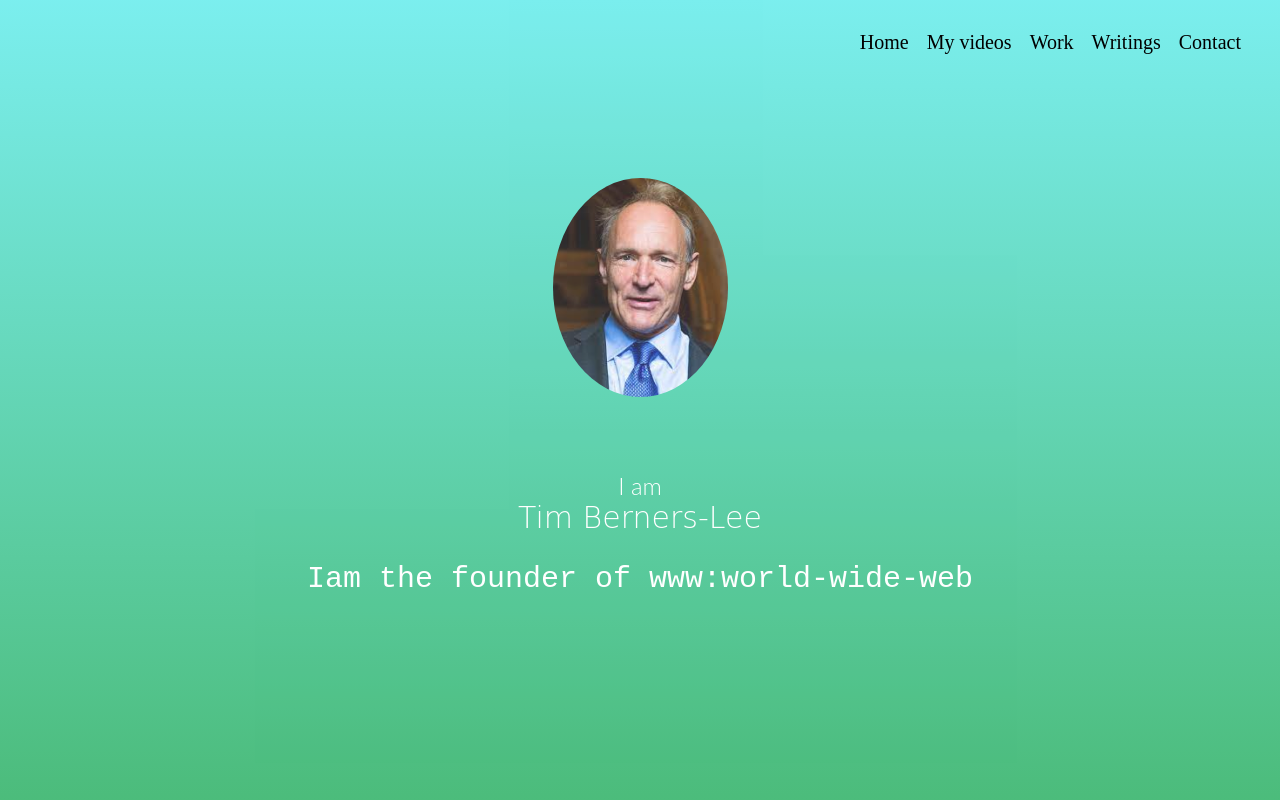
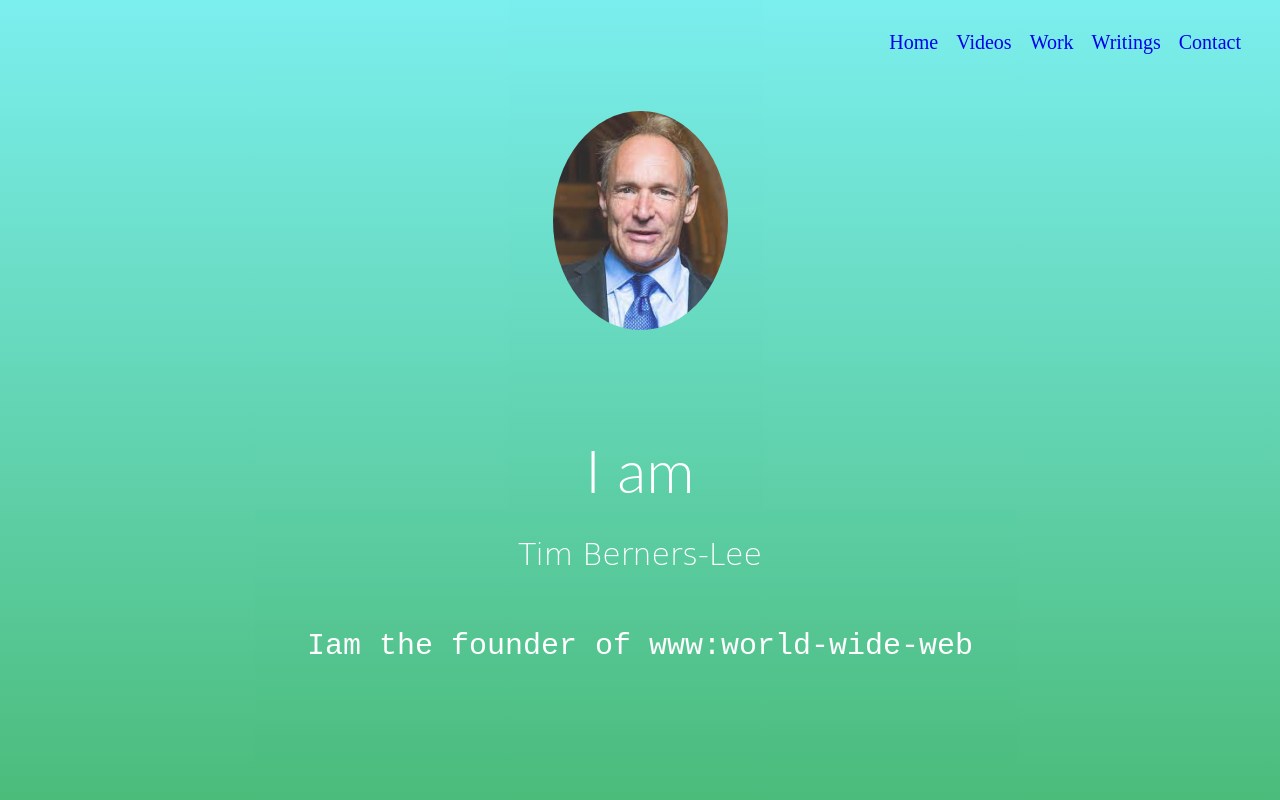
Before and after one commit to nikhil937/Tim-berners-lee, a plain HTML site: page index.html in a window 1280 px wide. Shown: the top 800 px of the page. Drawn offline with Linux system fonts and the light colour scheme; a web font is replaced by a local one.

Commit message:
Add files via upload

```diff
--- a/index.html
+++ b/index.html
@@ -10,11 +10,11 @@
 
 <body>
     <ul class="menu">
-    <li class="links">Home</li>
-    <li class="links">My videos</li>
-    <li class="links">Work</li>
-    <li class="links">Writings</li>
-    <li class="links">Contact</li>
+    <li class="links"><a href="#welcome">Home</a></li>
+    <li class="links"><a href="#videos">Videos</a></li>
+    <li class="links"><a href="#work">Work</a></li>
+    <li class="links"><a href="#writings">Writings</a></li>
+    <li class="links"><a href="#contact">Contact</a></li>
 
     </ul>
 
@@ -33,6 +33,32 @@
 
             Berners-Lee is the director of the World Wide Web Consortium (W3C) which oversees the continued development of the Web. He is also the founder of the World Wide Web Foundation and is a senior researcher and holder of the 3Com founders chair at the MIT Computer Science and Artificial Intelligence Laboratory (CSAIL).[12] He is a director of the Web Science Research Initiative (WSRI)[13] and a member of the advisory board of the MIT Center for Collective Intelligence.[14][15] In 2011, he was named as a member of the board of trustees of the Ford Foundation.[16] He is a founder and president of the Open Data Institute and is currently an advisor at social network MeWe.</p>
     </section>
+
+    <section id ="videos">
+      <h1>Videos
+        </h1>
+        <div class="line"></div>
+        <br>
+        <iframe width="1280" height="723" src="https://www.youtube.com/embed/OM6XIICm_qo" title="YouTube video player" frameborder="0" allow="accelerometer; autoplay; clipboard-write; encrypted-media; gyroscope; picture-in-picture" allowfullscreen></iframe>
+        <br>
+        <br>
+        <iframe width="1280" height="720" src="https://www.youtube.com/embed/DmEEyr4et48" title="YouTube video player" frameborder="0" allow="accelerometer; autoplay; clipboard-write; encrypted-media; gyroscope; picture-in-picture" allowfullscreen></iframe>
+    </section>
+    <section id ="work">
+        <h1>Work</h1>
+        <div class="line"></div>
+        <br>
+        <iframe width="900" height="1000" src="https://en.wikipedia.org/wiki/Tim_Berners-Lee#Career_and_research"frame-border="0" allowfullscreen></iframe>
+    </section>
+    <section id ="writings">
+      <h1>Writings
+        </h1>
+        <div class="line"></div>
+        <br>
+        <a class="article" href="https://webfoundation.org/2019/03/web-birthday-30/" target="_blank" >30 years on whats next for the web</a>
+        <br>
+    </section>
+
 </body>
 
 </html>
--- a/style.css
+++ b/style.css
@@ -1,6 +1,7 @@
 body{
     margin:0;
     padding-top:800px;
+    text-align: center;
 }
 .profile{
     width:175px;
@@ -23,7 +24,7 @@ body{
     z-index: 9;
 }
 h1{
-  font-size: 40 px;
+  font-size: 60px;
     font-family:'lato', sans-serif;
    font-weight: 300;
 }
@@ -64,7 +65,7 @@ p{
 .menu{
     list-style: none;
     font-family: sans-serif;
-    position: absolute;
+    position: fixed;
     top:10px;
     right:30px;
     z-index:10;
@@ -83,3 +84,15 @@ p{
 .links:hover{
   background-color:dodgerblue;
 }
+
+a{
+    text-decoration: none;
+}
+
+html{
+    scroll-behavior: smooth;
+}
+
+.article:hover{
+  color: darkturquoise;
+}
```
